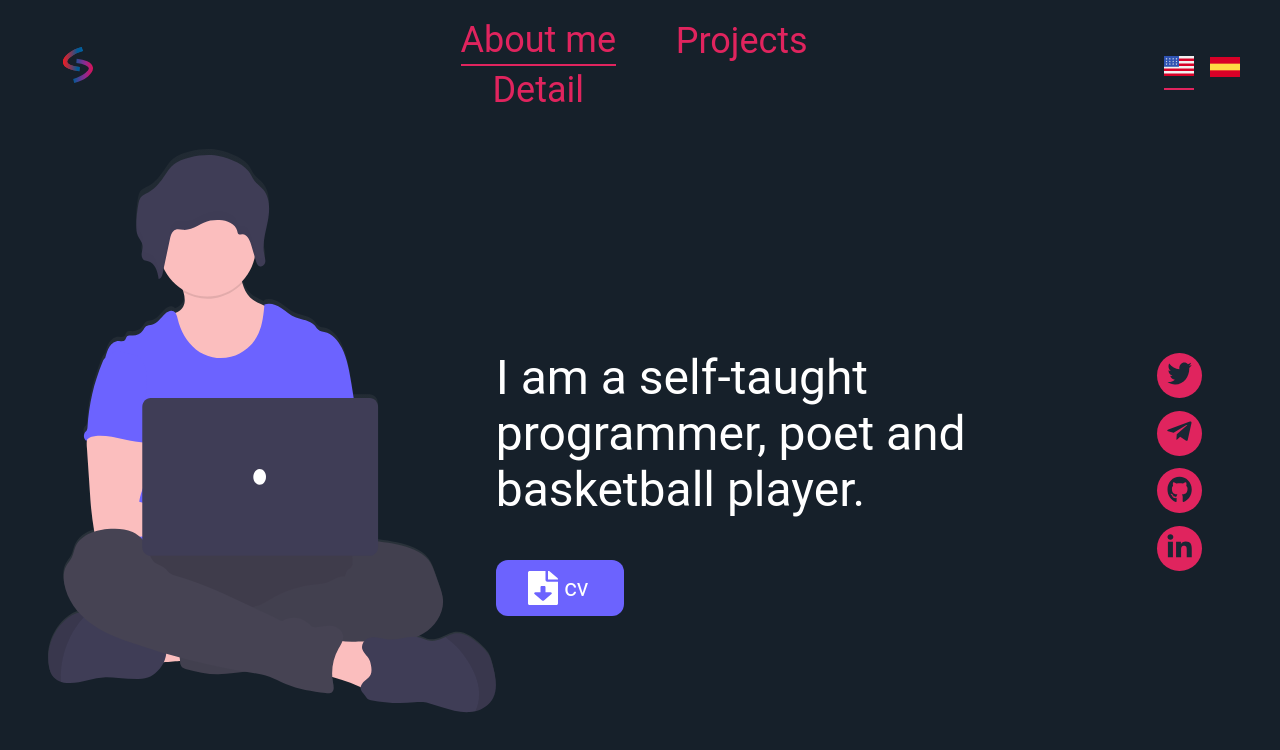
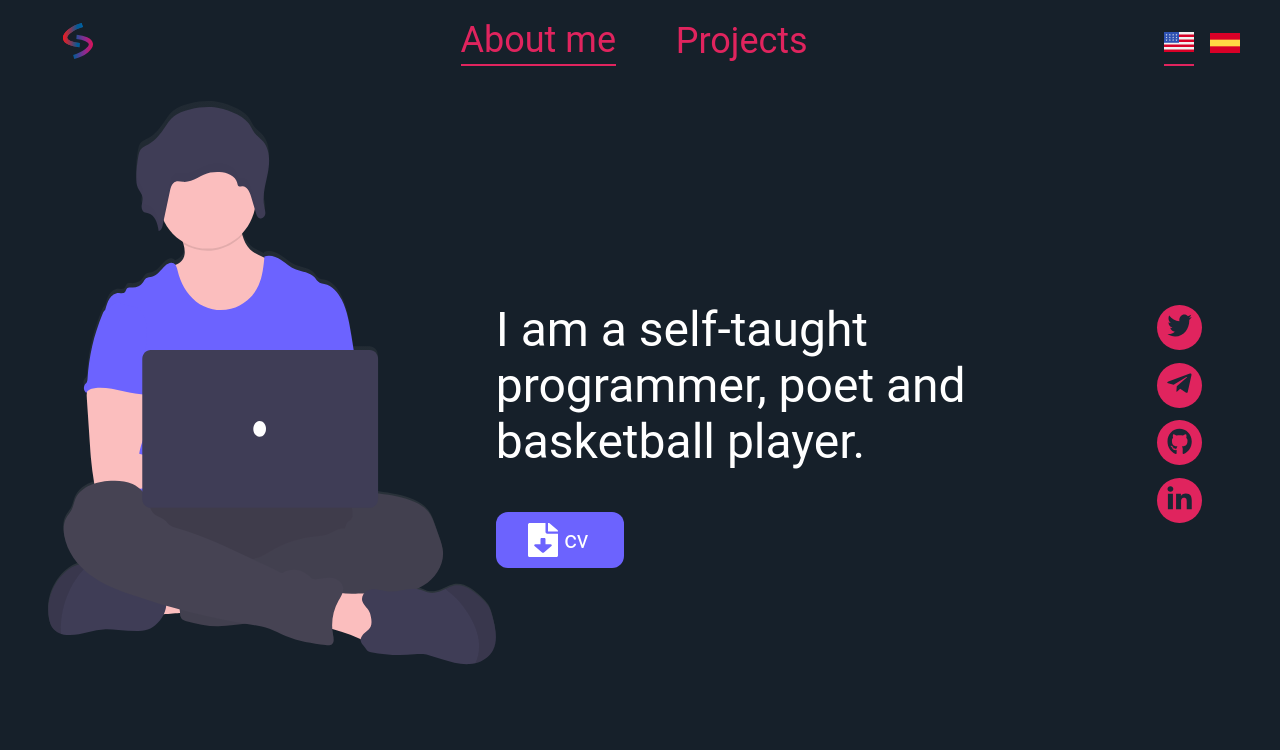
Before and after one commit to senixcode/My-web, a Next.js app: page / in a window 1280 px wide. Shown: the top 750 px of the page. Built offline with nearby package versions, Linux system fonts and the light colour scheme.

Commit message:
feat: :sparkles: Added detail

```diff
--- a/src/layout/header/NavSelect.tsx
+++ b/src/layout/header/NavSelect.tsx
@@ -12,7 +12,6 @@ export const NavSelect: FC<RouterProps> = ({ router }) => {
   const t: Array<IRoutes> = getRoutes(locale);
   let { title } = t.find((route) => route.path === router.route);
 
-  // setNavbar(title);
   return (
     <>
       {title && (
@@ -22,11 +21,18 @@ export const NavSelect: FC<RouterProps> = ({ router }) => {
       )}
       <Hide maxMd="none">
         <Container gridTemplateColumnsMd={`1fr 1fr`} styles={gridColumnGap}>
-          {t.map(({ path, title }, i) => (
-            <Link href={path} key={i}>
-              <Nav selected={path === router.route ? true : false}>{title}</Nav>
-            </Link>
-          ))}
+          {t.map(({ path, title }, i) => {
+            if(path != "/detail/[project]"){
+              return (
+                <Link href={path} key={i}>
+                  <Nav selected={path === router.route ? true : false}>
+                    {title}
+                  </Nav>
+                </Link>
+              )
+            }
+          }
+          )}
         </Container>
       </Hide>
 
--- a/src/pages/detail/[project].page.tsx
+++ b/src/pages/detail/[project].page.tsx
@@ -3,8 +3,8 @@ import Layout from '../../layout/'
 export default function Home() {
   const { query } = useRouter();
   return (
-    <div>
+    <Layout>
       <p>{JSON.stringify(query)}</p>
-    </div>
+    </Layout>
   );
 }
```
